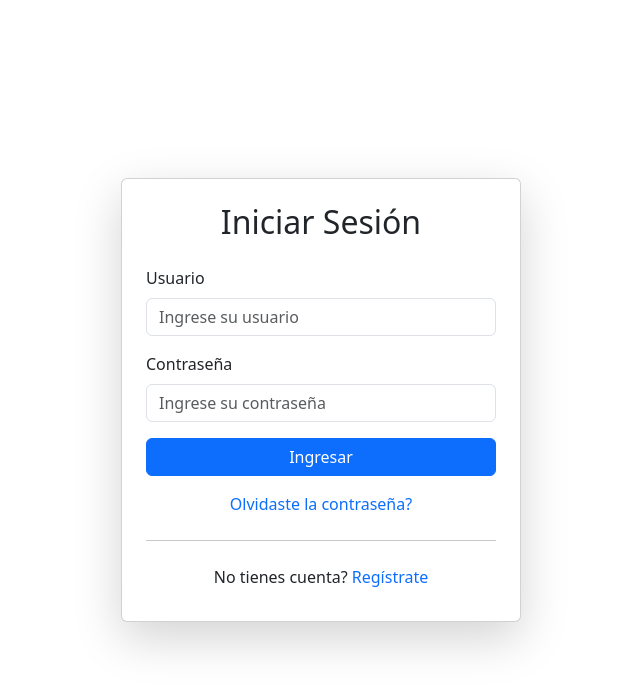
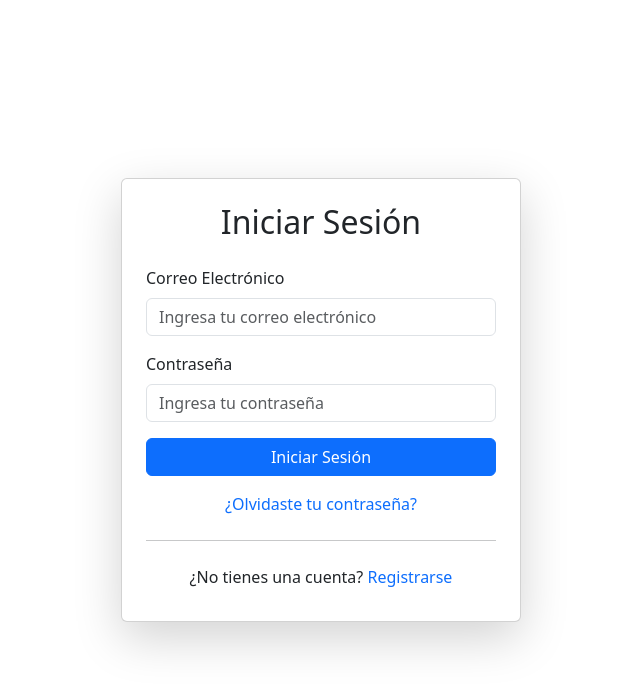
Before and after one commit to DanielSarmiento04/ms_auth, a FastAPI app: page / in a window 1280 px wide. Shown: the top 690 px of the page, without its empty margins (319-959 px from the left). Run offline with FastAPI, Linux system fonts and the light colour scheme.

Commit message:
Update index.html for Spanish localization and modify login form handling in views

```diff
--- a/app/templates/index.html
+++ b/app/templates/index.html
@@ -1,39 +1,36 @@
 <!doctype html>
-<html lang="en">
+<html lang="es">
   <head>
     <meta charset="utf-8">
     <meta name="viewport" content="width=device-width, initial-scale=1">
-    <title>Ingreso de sesión</title>
-    <link href="https://cdn.jsdelivr.net/npm/bootstrap@5.3.3/dist/css/bootstrap.min.css" rel="stylesheet" integrity="sha384-QWTKZyjpPEjISv5WaRU9OFeRpok6YctnYmDr5pNlyT2bRjXh0JMhjY6hW+ALEwIH" crossorigin="anonymous">
+    <title>Iniciar Sesión</title>
+    <link href="https://cdn.jsdelivr.net/npm/bootstrap@5.3.3/dist/css/bootstrap.min.css" rel="stylesheet">
   </head>
   <body>
     <div class="container d-flex justify-content-center align-items-center vh-100">
       <div class="card p-4 shadow-lg" style="width: 100%; max-width: 400px;">
         <h2 class="text-center mb-4">Iniciar Sesión</h2>
-        <form>
+        <form action="/" method="post">
           <div class="mb-3">
-            <label for="email" class="form-label">Usuario</label>
-            <input type="email" class="form-control" id="username" placeholder="Ingrese su usuario">
+            <label for="email" class="form-label">Correo Electrónico</label>
+            <input type="email" class="form-control" id="username" name="username" placeholder="Ingresa tu correo electrónico">
           </div>
           <div class="mb-3">
             <label for="password" class="form-label">Contraseña</label>
-            <input type="password" class="form-control" id="password" placeholder="Ingrese su contraseña">
+            <input type="password" class="form-control" id="password" name="password" placeholder="Ingresa tu contraseña">
           </div>
           <div class="d-grid">
-            <button type="submit" class="btn btn-primary">Ingresar</button>
+            <button type="submit" class="btn btn-primary">Iniciar Sesión</button>
           </div>
         </form>
         <div class="text-center mt-3">
-          <a href="#" class="text-decoration-none">Olvidaste la contraseña?</a>
+          <a href="#" class="text-decoration-none">¿Olvidaste tu contraseña?</a>
         </div>
         <hr class="my-4">
         <div class="text-center">
-          <p class="mb-2">No tienes cuenta? <a href="#" class="text-decoration-none">Regístrate</a></p>
-
+          <p class="mb-2">¿No tienes una cuenta? <a href="register.html" class="text-decoration-none">Registrarse</a></p>
         </div>
       </div>
     </div>
-
-    <script src="https://cdn.jsdelivr.net/npm/bootstrap@5.3.3/dist/js/bootstrap.bundle.min.js" integrity="sha384-YvpcrYf0tY3lHB60NNkmXc5s9fDVZLESaAA55NDzOxhy9GkcIdslK1eN7N6jIeHz" crossorigin="anonymous"></script>
   </body>
 </html>
--- a/app/views.py
+++ b/app/views.py
@@ -11,9 +11,26 @@ from .routes import (
 )
 from fastapi.templating import Jinja2Templates
 from fastapi.responses import HTMLResponse
-
+from pydantic import BaseModel
 
 templates = Jinja2Templates(directory="app/templates")
+
+@app.post(
+    "/",
+)
+async def login(
+    username: str = Form(...),
+    password: str = Form(...),
+    # req: Request
+):
+    '''
+        This is the main route of the application
+        Returns:
+
+    '''
+
+    print(username, password)
+    return "200"
 
 
 @app.get(
@@ -28,32 +45,12 @@ async def main(
 
         Returns:
     '''
+
     return templates.TemplateResponse(
         request=request,
         name="index.html",
     )
 
-@app.post(
-    "/",
-    # response_class=HTMLResponse
-)
-async def login(
-    # username: str = Form(...),
-    # password: str = Form(...),
-    req: Request
-):
-    '''
-        This is the main route of the application
-
-        Returns:
-
-    '''
-
-    body = await req.json()
-    print(body)
-    return "200"
-
-
 
 app.include_router(Clients.router)
 app.include_router(User.router)
```
